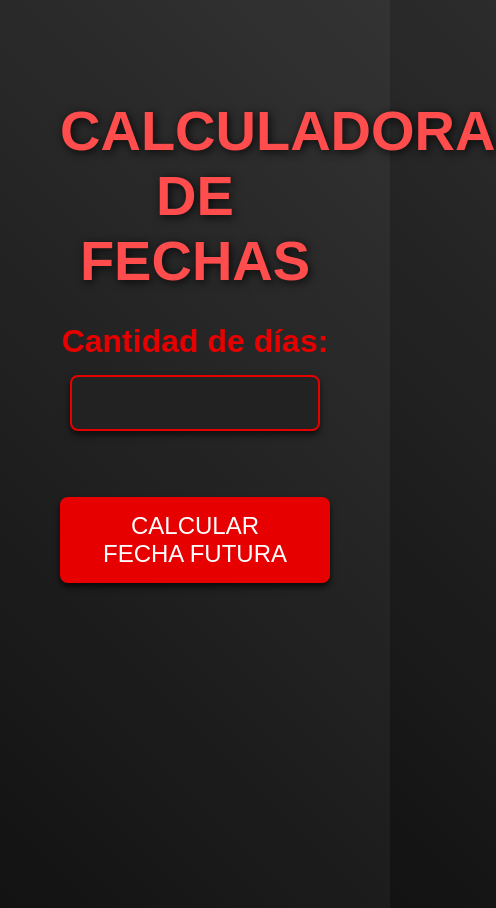
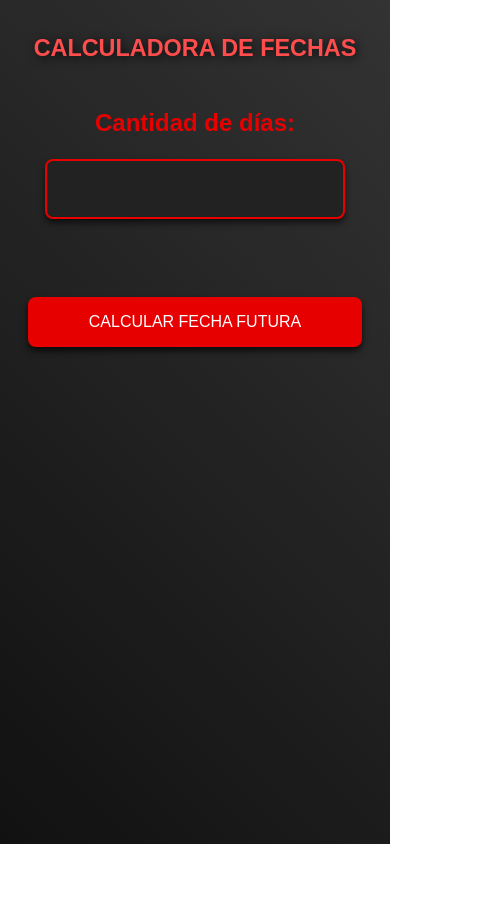
Before and after one commit to jose-m-quiros/calculadora-de-dias, a plain HTML site: page index.html in a window 390 px wide. Shown: the whole page, 496 px wide, since content can reach past the window. After the commit the page ends 844 px from the top, so only its background shows below. Drawn offline with Linux system fonts and the light colour scheme.

Commit message:
Version 3

```diff
--- a/styles.css
+++ b/styles.css
@@ -4,24 +4,25 @@ body {
     color: white;
     font-family: 'Arial', sans-serif;
     text-align: center;
-    padding: 60px;
+    padding: 5% 10%; /* Agrega padding relativo al tamaño de la pantalla */
     margin: 0;
     height: 100vh;
+    box-sizing: border-box;
 }
 
 h1 {
     color: #ff4d4d; /* Rojo suave para el título */
-    font-size: 3.5em;
+    font-size: 4vw; /* Tamaño relativo a la ventana */
     text-transform: uppercase;
     text-shadow: 2px 2px 10px rgba(0, 0, 0, 0.8);
-    margin-bottom: 30px;
+    margin-bottom: 2em;
 }
 
 /* Estilo de los elementos del formulario */
 label {
     color: #e60000;
-    font-size: 1.2em;
-    margin-bottom: 5px;
+    font-size: 1.5em;
+    margin-bottom: 0.5em;
     display: inline-block;
 }
 
@@ -30,9 +31,10 @@ input {
     color: white;
     border: 2px solid #e60000;
     border-radius: 8px;
-    padding: 15px 20px;
+    padding: 1.2em 1.8em;
     font-size: 1.2em;
-    width: 250px;
+    width: 80%; /* Ancho relativo para que se ajuste a la pantalla */
+    max-width: 300px; /* Establecer un límite de ancho máximo */
     margin: 10px 0;
     box-sizing: border-box;
     transition: all 0.3s ease-in-out;
@@ -40,7 +42,7 @@ input {
 }
 
 .dias {
-    font-size: 2em !important;
+    font-size: 1.5em !important;
     font-weight: bold;
 }
 
@@ -56,7 +58,7 @@ input:focus {
 button {
     background-color: #e60000;
     color: white;
-    padding: 15px 30px;
+    padding: 1.5em 3em;
     font-size: 1.5em;
     border: none;
     border-radius: 8px;
@@ -64,7 +66,7 @@ button {
     transition: all 0.3s ease-in-out;
     box-shadow: 0 4px 6px rgba(0, 0, 0, 0.7);
     text-transform: uppercase;
-    margin-top: 20px;
+    margin-top: 2em;
 }
 
 /* Efecto en el botón cuando se pasa el cursor */
@@ -86,7 +88,7 @@ button:active {
     font-size: 1.8em;
     color: #ff6666;
     text-shadow: 2px 2px 10px rgba(0, 0, 0, 0.7);
-    margin-top: 20px;
+    margin-top: 2em;
 }
 
 /* Animación de los elementos */
@@ -113,3 +115,50 @@ h1, label, input, button, #fecha-futura {
     background-color: rgba(0, 0, 0, 0.8);
     box-shadow: 0 4px 10px rgba(0, 0, 0, 0.8);
 }
+
+/* Consultas de medios para mayor adaptabilidad */
+@media (max-width: 768px) {
+    body {
+        padding: 5% 5%;
+    }
+
+    h1 {
+        font-size: 5vw;
+    }
+
+    input, button {
+        width: 90%; /* Más ancho en pantallas pequeñas */
+    }
+
+    button {
+        padding: 1.2em 2.5em;
+        font-size: 1.2em;
+    }
+
+    #fecha-futura {
+        font-size: 1.5em;
+    }
+}
+
+@media (max-width: 480px) {
+    h1 {
+        font-size: 6vw; /* Ajustar tamaño en pantallas muy pequeñas */
+    }
+
+    label, .dias {
+        font-size: 1.2em;
+    }
+
+    input, button {
+        width: 95%;
+        font-size: 1em; /* Ajuste del tamaño de la fuente */
+    }
+
+    button {
+        padding: 1em 2em;
+    }
+
+    #fecha-futura {
+        font-size: 1.2em;
+    }
+}
```
